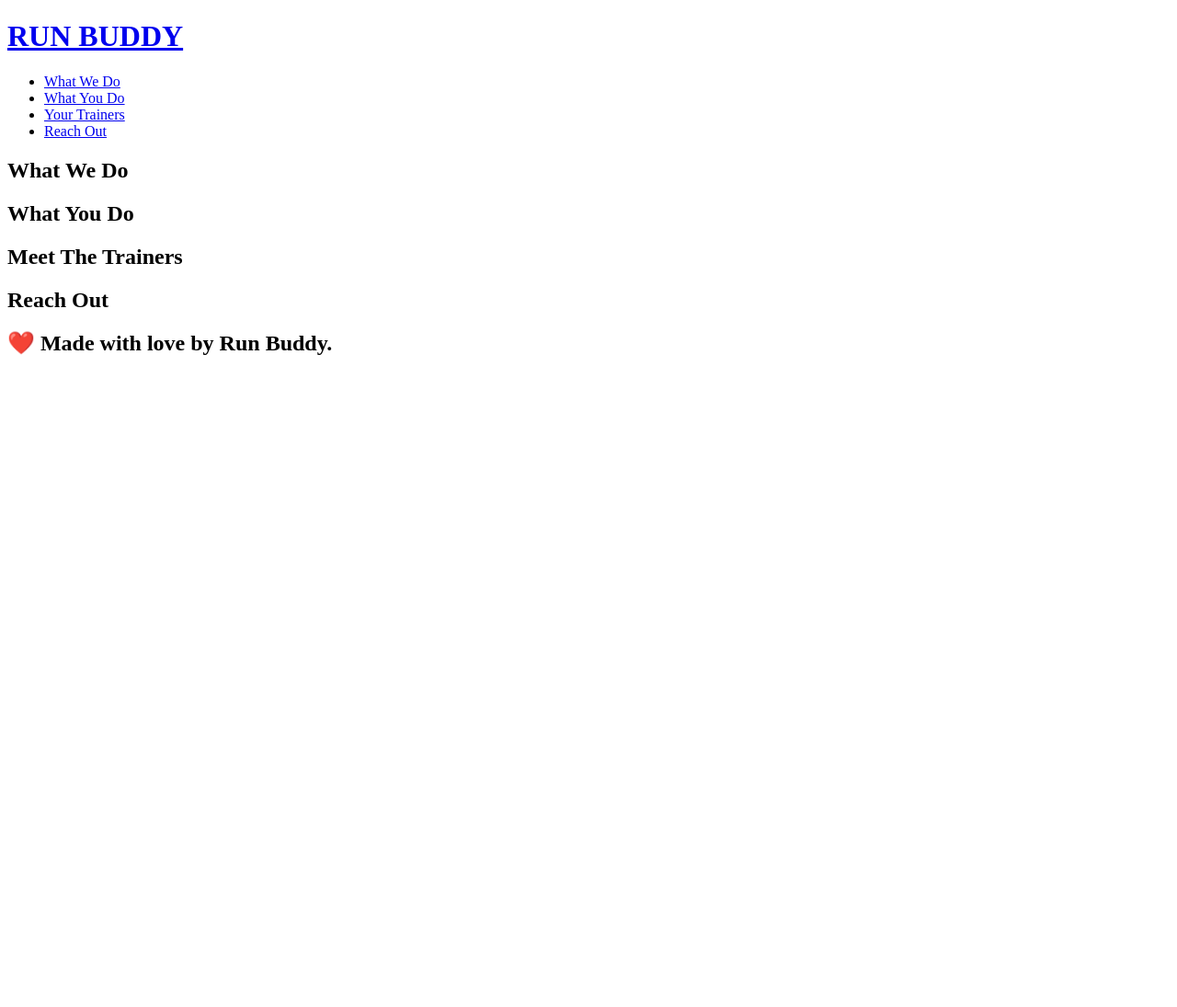
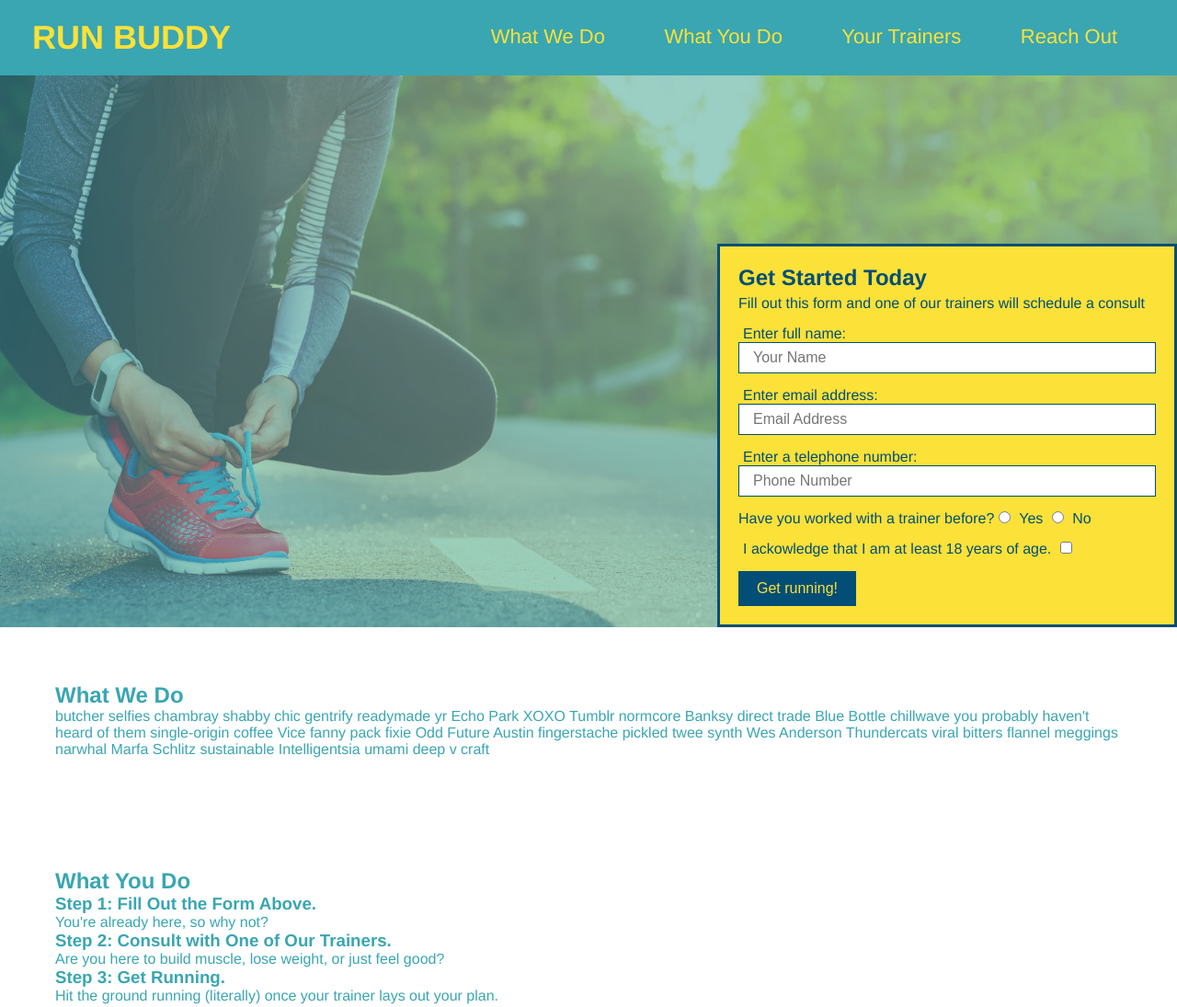
Before and after one commit to akaser23/run-buddy, a plain HTML site: page index.html in a window 1280 px wide. Shown: the top 1095 px of the page at 92% size. Before the commit the page ends 800 px from the top, so only its background shows below. Drawn offline with Linux system fonts and the light colour scheme.

Commit message:
css and html added

```diff
--- /dev/null
+++ b/assets/css/style.css
@@ -0,0 +1,136 @@
+* {
+    margin: 0;
+    padding: 0;
+  }
+
+  * {
+    margin: 0;
+    padding: 0;
+    box-sizing: border-box;
+  }
+
+body {
+    /* more on this crazy alphanumerical value in a minute! */
+    color: #39a6b2;
+    font-family: Helvetica, Arial, sans-serif;
+  }
+
+/* apply styles to <header> */
+header {
+    padding: 20px 35px;
+    background-color: #39a6b2;
+  }
+
+header h1 {
+    font-weight: bold;
+    font-size: 36px;
+    color: #fce138;
+    margin: 0;
+  }
+
+header a {
+    text-decoration: none;
+    color: #fce138;
+  }
+
+header nav {
+    float: right;
+    margin: 7px 0;
+  }
+
+header nav ul li {
+    display: inline;
+  }
+
+header nav ul li a {
+    margin: 0 30px;
+    font-weight: lighter;
+    font-size: 22px;
+  }
+
+header h1 {
+    font-weight: bold;
+    font-size: 36px;
+    color: #fce138;
+    margin: 0;
+    display: inline;
+  }
+
+footer {
+    background: #fce138;
+    width: 100%;
+    padding: 40px 35px;
+  }
+
+footer h2 {
+    display: inline;
+    color: #024e76;
+    font-size: 30px;
+    margin: 0;
+  }
+
+footer div {
+    float: right;
+    line-height: 1.5;
+    text-align: right;
+  }
+
+footer a {
+    color: #024e76;
+  }
+
+section {
+    padding: 60px;
+  }
+
+/* Hero Style Start */
+.hero {
+  background-image: url("../images/hero-bg.jpg");
+  height: 600px;
+  background-size: cover;
+  background-position: center;
+  position: relative;
+}
+
+.hero-form {
+  border: 3px solid #024e76;
+  background-color: #fce138;
+  padding: 20px;
+  width: 500px;
+  color: #024e76;
+  position: absolute;
+  bottom: 0px;
+  right: 0px;
+}
+
+.hero-form h3 {
+  font-size: 24px;
+  margin: 0;
+}
+
+.hero-form p {
+  margin: 5px 0 15px 0;
+}
+
+.form-input {
+  border: 1px solid #024e76;
+  display: block;
+  padding: 7px 15px;
+  font-size: 16px;
+  color: #024e76;
+  width: 100%;
+  margin-bottom: 15px;
+}
+
+.hero-form label {
+  margin: 0 5px;
+}
+
+.hero-form button {
+  color: #fce138;
+  background-color: #024e76;
+  border: none;
+  padding: 10px 20px;
+  font-size: 16px;
+}
+/* HERO STYLES END */
--- a/index.html
+++ b/index.html
@@ -3,6 +3,8 @@
     <head>
         <meta charset="UTF-8" />
         <title>Run Buddy</title>
+
+        <link rel="stylesheet" href="./assets/css/style.css" />
     </head>
     <body>
         <!--navigation-->
@@ -32,17 +34,73 @@
         </header>
 
         <!-- hero/jumbotron -->
-        <selection>
-        </selection>
+        <section class="hero">
+            <div class="hero-form">
+                <h3>Get Started Today</h3>
+                <p>Fill out this form and one of our trainers will schedule a consult</p>
+                 <!--Add Form Elelment-->
+                 <form>
+                    <label for="name">Enter full name:</label>
+                    <input type="text" placeholder="Your Name" name="name" id="name" class="form-input" />
+
+                    <label for="email">Enter email address:</label>
+                    <input type="email" placeholder="Email Address" name="email" id="email" class="form-input" />
+
+                    <label for="phone">Enter a telephone number:</label>
+                    <input type="tel" placeholder="Phone Number" name="phone" id="phone" class="form-input" />
+                    <p>
+                        Have you worked with a trainer before?
+                        <input type="radio" name="trainer-confirm" id="trainer-yes" />
+                        <label for="trainer-yes">Yes</label>
+
+                        <input type="radio" name="trainer-confirm" id="trainer-no" />
+                        <label for="trainer-no">No</label>
+                    </p>
+                    <p>
+                        <label for="checkbox" >
+                            I ackowledge that I am at least 18 years of age.
+                        </label>
+                        <input type="checkbox" name="age-confirm" id="checkbox" />
+                    </p>
+                    <button type="submit">
+                        Get running!
+                    </button>
+                </form>
+            </div>
+        </section>
+        <!--end hero-->
 
         <!-- "what we do" section -->
-        <section>
+        <section id="what-we-do">
             <h2>What We Do</h2>
+            <p>
+                butcher selfies chambray shabby chic gentrify readymade yr Echo Park XOXO Tumblr normcore Banksy direct trade Blue Bottle chillwave you probably haven't heard of them single-origin coffee Vice fanny pack fixie Odd Future Austin fingerstache pickled twee synth Wes Anderson Thundercats viral bitters flannel meggings narwhal Marfa Schlitz sustainable Intelligentsia umami deep v craft
+            </p>
         </section>
 
         <!-- "what you do" section -->
-        <section>
+        <section id="what-you-do">
             <h2>What You Do</h2>
+
+                <div>
+                <h3>Step 1: Fill Out the Form Above.</h3>
+                <p>You're already here, so why not?</p>
+                </div>
+
+                <div>
+                <h3>Step 2: Consult with One of Our Trainers.</h3>
+                <p>Are you here to build muscle, lose weight, or just feel good?</p>
+                </div>
+
+                <div>
+                <h3>Step 3: Get Running.</h3>
+                <p>Hit the ground running (literally) once your trainer lays out your plan.</p>
+                </div>
+
+                <div>
+                <h3>Step 4: See Results.</h3>
+                <p>Bi-weekly checkins with your trainer will keep you focused</p>
+                </div>
         </section>
 
         <!-- "meet the trainers" section -->
@@ -57,7 +115,13 @@
 
         <!-- footer -->
         <footer>
-            <h2>❤️ Made with love by Run Buddy.</h2>
+            <h2>
+                ❤️ Made with love by Run Buddy.
+            </h2>
+            <div>
+                <a href="#">Read Our Privacy Policy</a><br />
+                    &copy; 2019 Run Buddy, Inc.
+            </div>
         </footer>
     </body>
 </html>
```
Also changed, not shown: assets/images/hero-bg.jpg (added).
